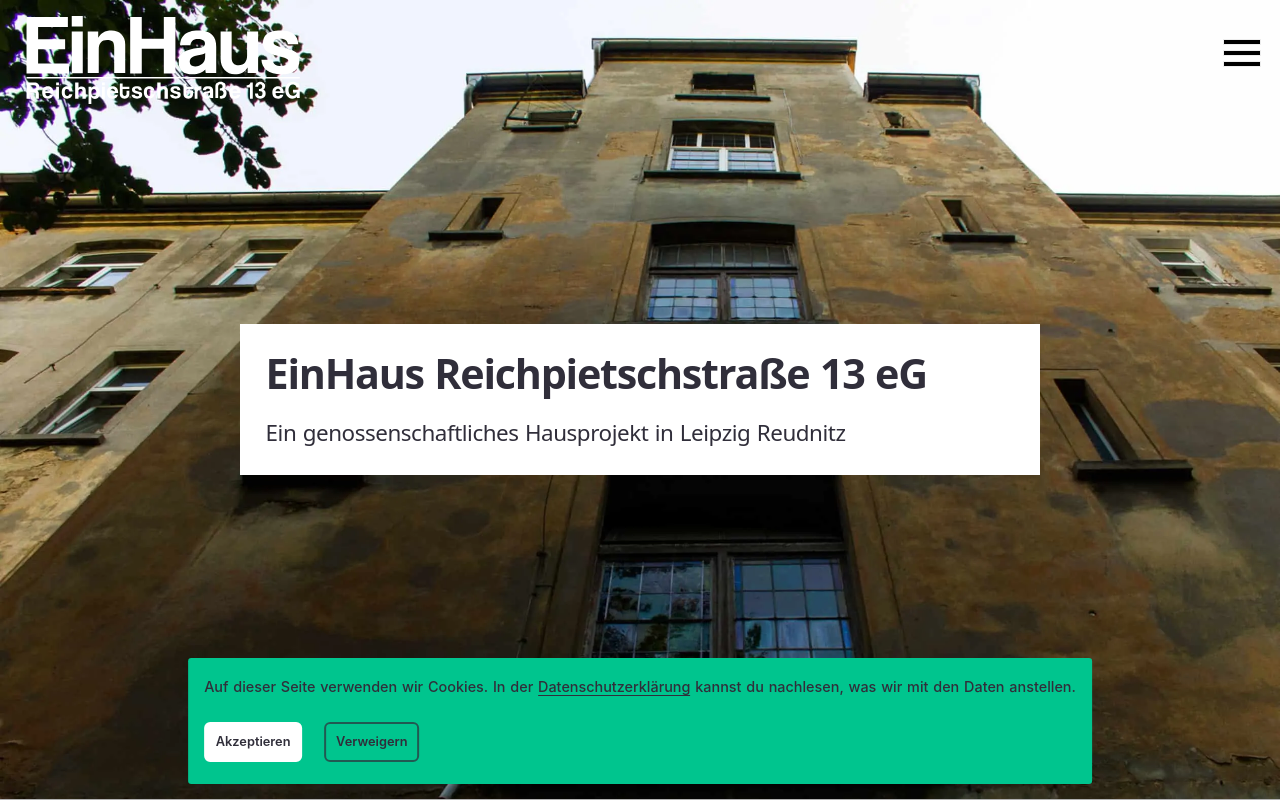
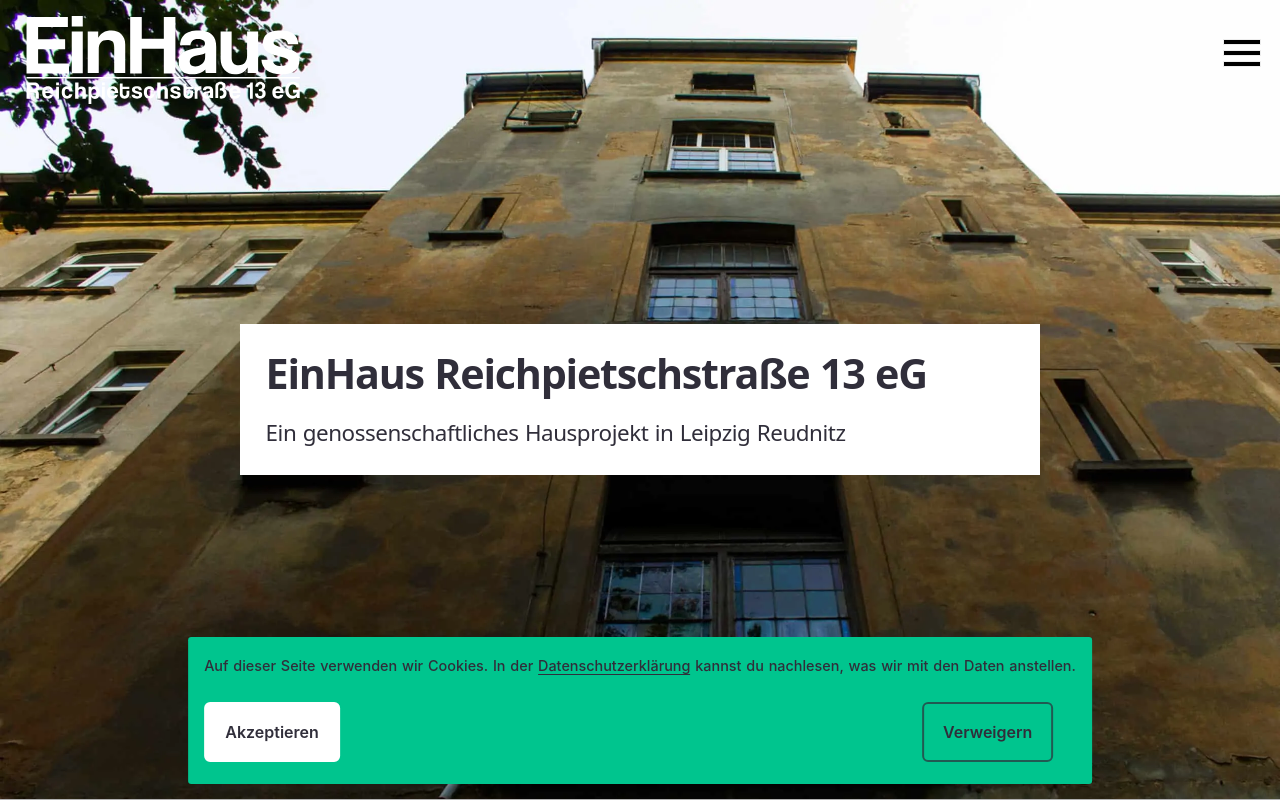
Before and after one commit to 3vincent/einhaus-leipzig, a Nuxt app: page / in a window 1280 px wide. Shown: the top 800 px of the page. Built offline with nearby package versions, Linux system fonts and the light colour scheme.

Commit message:
Adjust button size and location

```diff
--- a/components/cookie-banner.vue
+++ b/components/cookie-banner.vue
@@ -44,10 +44,10 @@ const denyCookie = () => {
         </div>
         <div class="button-container">
           <a href="#" rel="nofollow" v-on:click.prevent="acceptCookie">
-            <button class="link primary small"> Akzeptieren </button>
+            <button class="link primary"> Akzeptieren </button>
           </a>
           <a href="#" rel="nofollow" v-on:click.prevent="denyCookie">
-            <button class="link secondary small"> Verweigern </button>
+            <button class="link secondary"> Verweigern </button>
           </a>
         </div>
       </div>
@@ -119,6 +119,11 @@ const denyCookie = () => {
     margin-right: 0;
   }
 
+  .button-container {
+    display: flex;
+    justify-content: space-between;
+  }
+
   .link.primary {
     background-color: white;
     color: var(--main-text-color-dark) !important;
```
